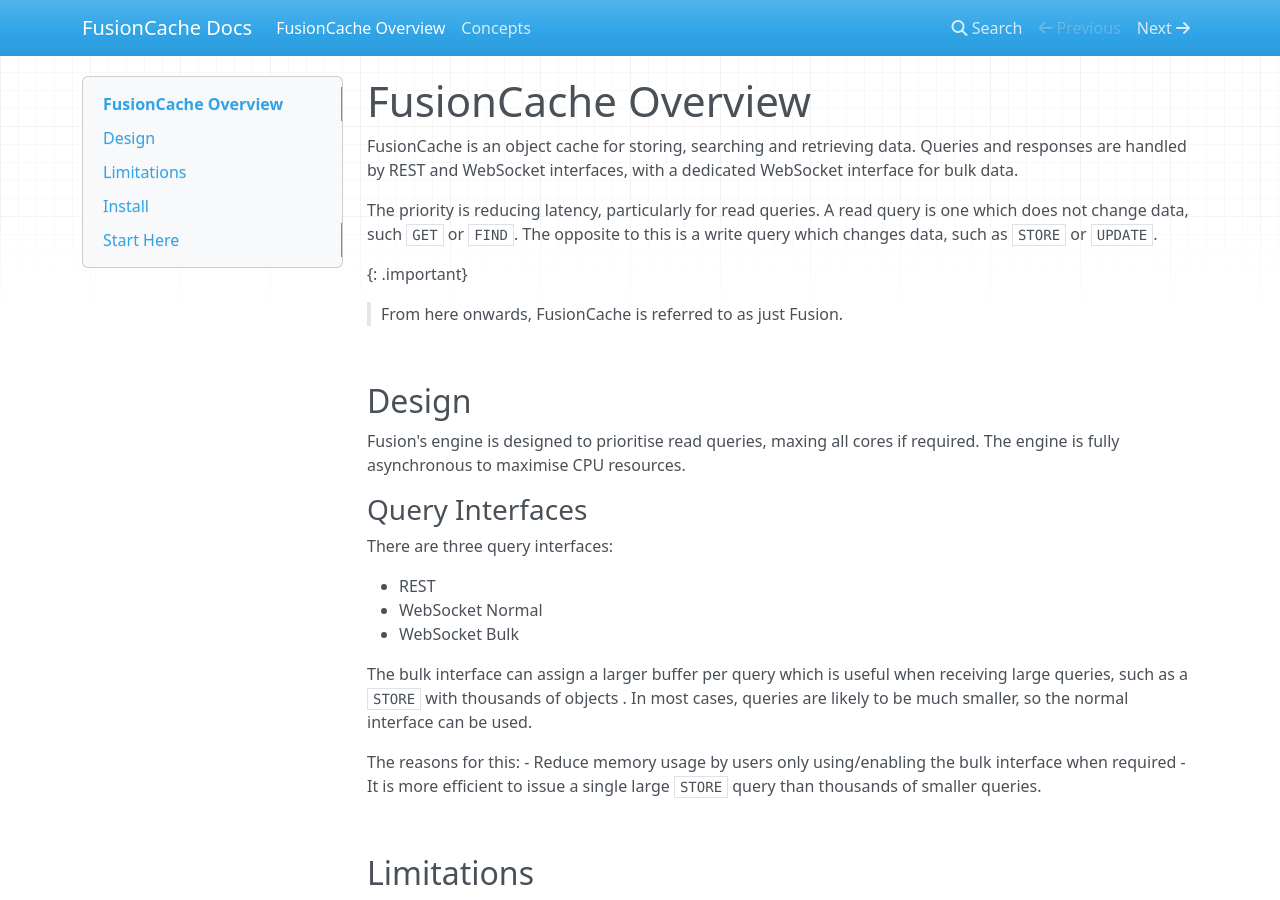
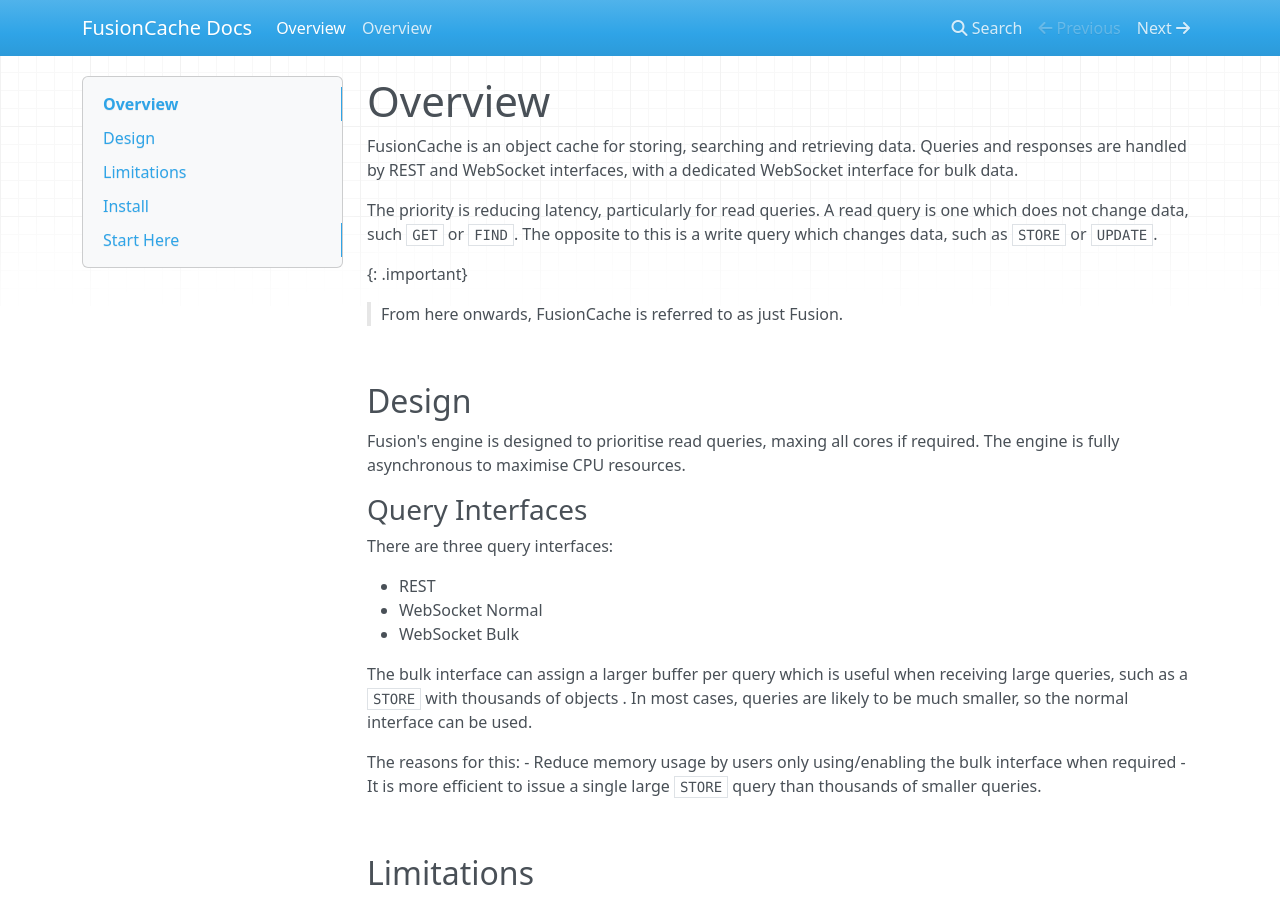
Before and after one commit to FusionCache/docs, an MkDocs documentation site: the page built from docs/index.md, in a window 1280 px wide and 900 px high. Built offline with MkDocs 1.6.1, drawn with Linux system fonts in a browser that asks for light colours; nearby versions of some CDN libraries.

Commit message:
concepts

```diff
--- a/docs/index.md
+++ b/docs/index.md
@@ -1,4 +1,12 @@
-# FusionCache Overview
+---
+layout: default
+title: Overview
+nav_order: 1
+has_children: true
+---
+
+
+# Overview
 
 FusionCache is an object cache for storing, searching and retrieving data. Queries and responses are handled by REST and WebSocket interfaces, with a dedicated WebSocket interface for bulk data.
 
```
Also changed, not shown: docs/concepts.md (+7 -0 lines).
